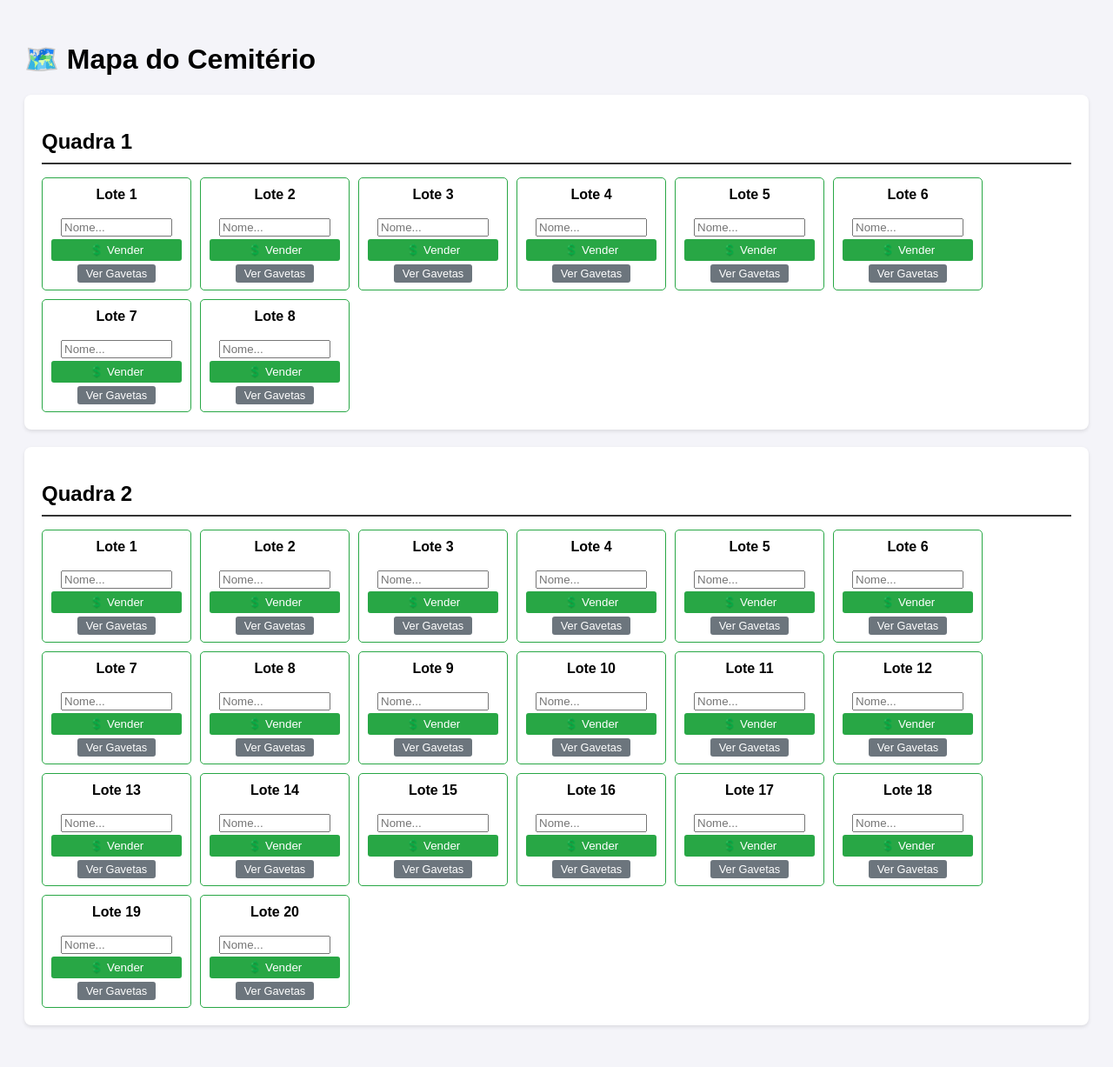
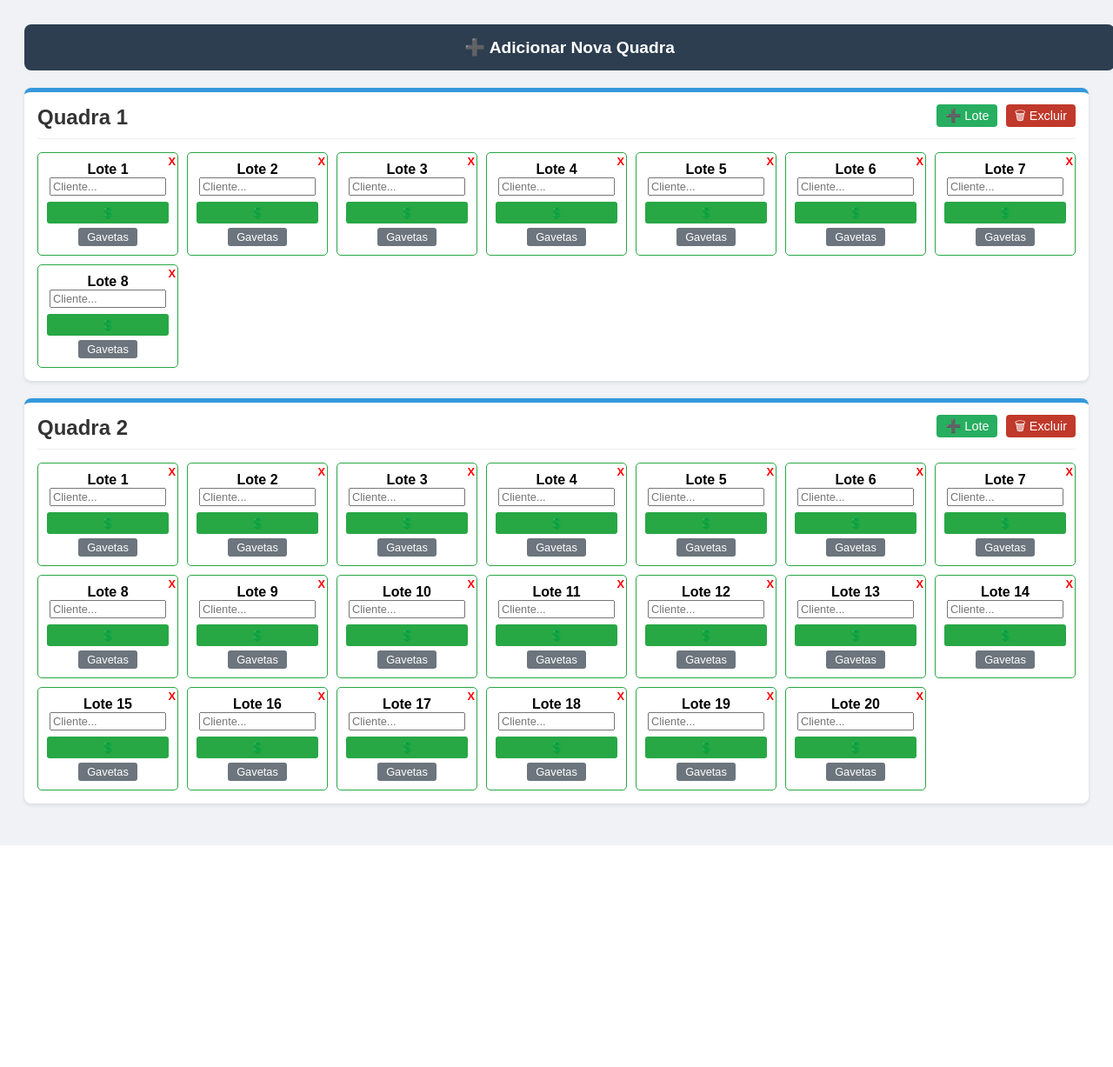
Before and after one commit to jedson22/meu_cemiterio, a Django app: page / in a window 1280 px wide. Shown: the whole page at 87% size. After the commit the page ends 972 px from the top, so only its background shows below. Run offline with Django 4.2, Linux system fonts and the light colour scheme; data comes from the database, SQL or seed files in the repository.

Commit message:
Update index.html

```diff
--- a/templates/index.html
+++ b/templates/index.html
@@ -5,66 +5,86 @@
     <meta name="viewport" content="width=device-width, initial-scale=1.0">
     <title>Gestão de Cemitério</title>
     <style>
-        body { font-family: sans-serif; padding: 20px; background-color: #f4f4f9; }
-        .quadra-container { background: white; padding: 20px; margin-bottom: 20px; border-radius: 8px; box-shadow: 0 2px 4px rgba(0,0,0,0.1); }
-        .titulo-quadra { border-bottom: 2px solid #333; padding-bottom: 10px; margin-bottom: 15px; }
+        body { font-family: sans-serif; padding: 20px; background-color: #f0f2f5; }
+
+        /* Botão Principal no Topo */
+        .btn-add-quadra { display: block; width: 100%; padding: 15px; background: #2c3e50; color: white; text-align: center; text-decoration: none; font-size: 1.2em; border-radius: 8px; margin-bottom: 20px; font-weight: bold; }
+        .btn-add-quadra:hover { background: #1a252f; }
+
+        .quadra-container { background: white; padding: 15px; margin-bottom: 20px; border-radius: 8px; box-shadow: 0 2px 4px rgba(0,0,0,0.1); border-top: 5px solid #3498db; }
+
+        .header-quadra { display: flex; justify-content: space-between; align-items: center; border-bottom: 1px solid #eee; padding-bottom: 10px; margin-bottom: 15px; }
+        .titulo-quadra { margin: 0; color: #333; }
+
+        .controles-quadra a { text-decoration: none; padding: 5px 10px; border-radius: 4px; color: white; font-size: 0.9em; margin-left: 5px;}
+        .btn-del-quadra { background: #c0392b; }
+        .btn-add-lote { background: #27ae60; }
+
         .lotes-grid { display: flex; flex-wrap: wrap; gap: 10px; }
         .lote-card {
             border: 1px solid #ddd;
             padding: 10px;
-            width: 150px;
+            width: 140px;
             text-align: center;
             border-radius: 5px;
             background: #fff;
+            position: relative;
         }
-        .vendido { border-color: #007bff; background-color: #e7f1ff; }
-        .livre { border-color: #28a745; }
+        .btn-del-lote {
+            position: absolute; top: 2px; right: 2px; color: red; text-decoration: none; font-weight: bold; font-size: 0.8em;
+        }
 
-        .badge-dono { background: #007bff; color: white; padding: 3px; border-radius: 3px; font-size: 0.8em; margin-bottom: 5px; display: block; }
-        .btn-vender { background: #28a745; color: white; border: none; padding: 5px; width: 100%; cursor: pointer; border-radius: 3px; }
-        .btn-ver { background: #6c757d; color: white; text-decoration: none; padding: 3px 10px; border-radius: 3px; font-size: 0.8em; }
+        .vendido { background-color: #e7f1ff; border: 1px solid #b8daff; }
+        .livre { border: 1px solid #28a745; }
+
+        .badge-dono { background: #007bff; color: white; padding: 3px; border-radius: 3px; font-size: 0.8em; display: block; margin-bottom: 5px; overflow: hidden; text-overflow: ellipsis; white-space: nowrap;}
+        .btn-vender { background: #28a745; color: white; border: none; padding: 5px; width: 100%; cursor: pointer; border-radius: 3px; margin-top: 5px;}
+        .btn-ver { background: #6c757d; color: white; text-decoration: none; padding: 3px 10px; border-radius: 3px; font-size: 0.8em; display: inline-block; margin-top: 5px;}
     </style>
 </head>
 <body>
 
-    <h1>🗺️ Mapa do Cemitério</h1>
+    <a href="{% url 'adicionar_quadra' %}" class="btn-add-quadra">➕ Adicionar Nova Quadra</a>
 
     {% for quadra in quadras %}
         <div class="quadra-container">
-            <h2 class="titulo-quadra">Quadra {{ quadra.numero }}</h2>
+            <div class="header-quadra">
+                <h2 class="titulo-quadra">Quadra {{ quadra.numero }}</h2>
+                <div class="controles-quadra">
+                    <a href="{% url 'adicionar_lote' quadra.id %}" class="btn-add-lote">➕ Lote</a>
+                    <a href="{% url 'excluir_quadra' quadra.id %}" class="btn-del-quadra" onclick="return confirm('Tem certeza? Isso apagará todos os lotes desta quadra!')">🗑 Excluir</a>
+                </div>
+            </div>
 
             <div class="lotes-grid">
                 {% for lote in quadra.lotes.all %}
                     <div class="lote-card {% if lote.proprietario %}vendido{% else %}livre{% endif %}">
+
+                        <a href="{% url 'excluir_lote' lote.id %}" class="btn-del-lote" onclick="return confirm('Apagar Lote {{ lote.numero }}?')">X</a>
 
                         {% if lote.proprietario %}
                             <span class="badge-dono">{{ lote.proprietario }}</span>
                         {% endif %}
 
                         <strong>Lote {{ lote.numero }}</strong>
-                        <br><br>
 
                         {% if not lote.proprietario %}
                             <form action="{% url 'vender_lote' lote.id %}" method="POST">
                                 {% csrf_token %}
-                                <input type="text" name="nome_comprador" placeholder="Nome..." required style="width: 80%; margin-bottom: 3px;">
-                                <button type="submit" class="btn-vender">💲 Vender</button>
+                                <input type="text" name="nome_comprador" placeholder="Cliente..." required style="width: 90%; font-size: 0.8em; margin-bottom: 2px;">
+                                <button type="submit" class="btn-vender">💲</button>
                             </form>
-                        {% else %}
-                            <small style="color: blue;">Vendido</small>
                         {% endif %}
 
-                        <div style="margin-top: 5px;">
-                            <a href="{% url 'detalhe_lote' quadra.numero lote.numero %}" class="btn-ver">Ver Gavetas</a>
-                        </div>
+                        <a href="{% url 'detalhe_lote' quadra.numero lote.numero %}" class="btn-ver">Gavetas</a>
                     </div>
                 {% empty %}
-                    <p>Nenhum lote cadastrado nesta quadra.</p>
+                    <p style="color: #777; width: 100%; text-align: center;">Nenhum lote. Clique em "+ Lote" acima.</p>
                 {% endfor %}
             </div>
         </div>
     {% empty %}
-        <p>Nenhuma quadra cadastrada.</p>
+        <p style="text-align: center; margin-top: 50px; font-size: 1.2em;">O cemitério está vazio. Comece clicando no botão acima!</p>
     {% endfor %}
 
 </body>
```
